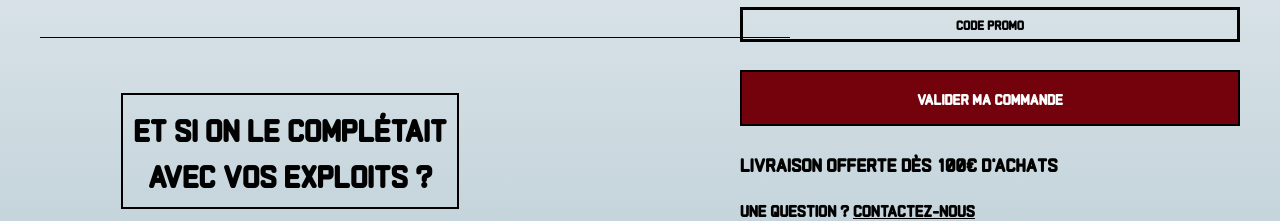
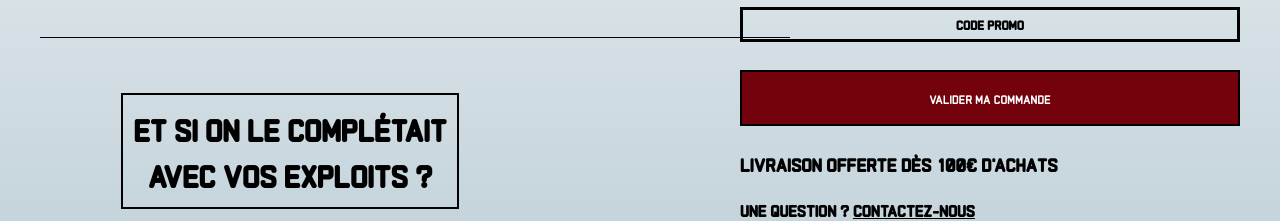
Before and after one commit to Thomas-bon/Memoria, a Vue app: page /Shopping in a window 1280 px wide. Shown: the part 544-765 px from the top of the page. Built offline with nearby package versions, Linux system fonts and the light colour scheme.

Commit message:
Enhance ShoppingView button styles with animated effects and improve layout for better user experience

```diff
--- a/src/views/ShoppingView.vue
+++ b/src/views/ShoppingView.vue
@@ -69,7 +69,7 @@ export default {
         </div>
 
         <div class="content">
-            <!-- Zone Panier -->
+
             <div class="youritems">
                 <div id="purchase">
                     <div id="item">
@@ -102,7 +102,7 @@ export default {
                 </div>
             </div>
 
-            <!-- Zone Paiement / Livraison -->
+
             <div class="rightPane">
                 <div class="payment" v-if="!showPaymentForm && !showBankForm">
                     <div class="totalPrices">
@@ -122,15 +122,17 @@ export default {
                     </div>
 
                     <div class="paymentButton">
-                        <button id="confirm" @click="validateOrder">
-                            <h1>VALIDER MA COMMANDE</h1>
+                        <button id="confirm" class="button-animated" @click="validateOrder">
+                            <span>VALIDER MA COMMANDE</span>
                         </button>
                         <br>
                         <h2>LIVRAISON OFFERTE DÈS 100€ D'ACHATS</h2>
                     </div>
 
                     <div id="contact">
-                        <h2>UNE QUESTION ? <RouterLink :to="{ name: 'Contact' }"><a id="contactUs" href="#">CONTACTEZ-NOUS</a></RouterLink></h2>
+                        <h2>UNE QUESTION ? <RouterLink :to="{ name: 'Contact' }"><a id="contactUs"
+                                    href="#">CONTACTEZ-NOUS</a></RouterLink>
+                        </h2>
                     </div>
                 </div>
 
@@ -144,7 +146,9 @@ export default {
                         <input type="number" placeholder="Code Postal" required>
                         <input type="text" placeholder="Ville" required>
                         <input type="tel" v-model="phoneNumber" @blur="formatPhone" placeholder="Téléphone" required>
-                        <button type="button" @click="confirmShipping">Confirmer la livraison</button>
+                        <button type="button" class="button-animated" @click="confirmShipping">
+                            <span>Confirmer la livraison</span>
+                        </button>
                     </form>
                 </div>
 
@@ -189,7 +193,9 @@ export default {
                             <input type="text" id="country" required>
                         </div>
 
-                        <button type="submit">Payer</button>
+                        <button type="submit" class="button-animated">
+                            <span>Payer</span>
+                        </button>
                     </form>
                 </div>
 
@@ -466,6 +472,45 @@ input::placeholder {
     color: #000000;
 }
 
+.button-animated {
+    position: relative;
+    overflow: hidden;
+    cursor: pointer;
+    background-color: #73020C;
+    color: white;
+    font-family: "Monomaniac One";
+    border: none;
+    transition: background 0.3s ease;
+}
+
+.button-animated::before {
+    content: '';
+    position: absolute;
+    top: 0;
+    left: -100%;
+    width: 100%;
+    height: 100%;
+    background-color: white;
+    z-index: 1;
+    transition: left 0.4s ease;
+}
+
+.button-animated:hover::before {
+    left: 0;
+}
+
+.button-animated span {
+    position: relative;
+    z-index: 2;
+    transition: color 0.3s ease;
+}
+
+.button-animated:hover span {
+    color: #73020C;
+}
+
+
+
 #contact {
     display: flex;
     align-items: flex-start;
```
Lines whose indentation alone changed are shown as unchanged.
